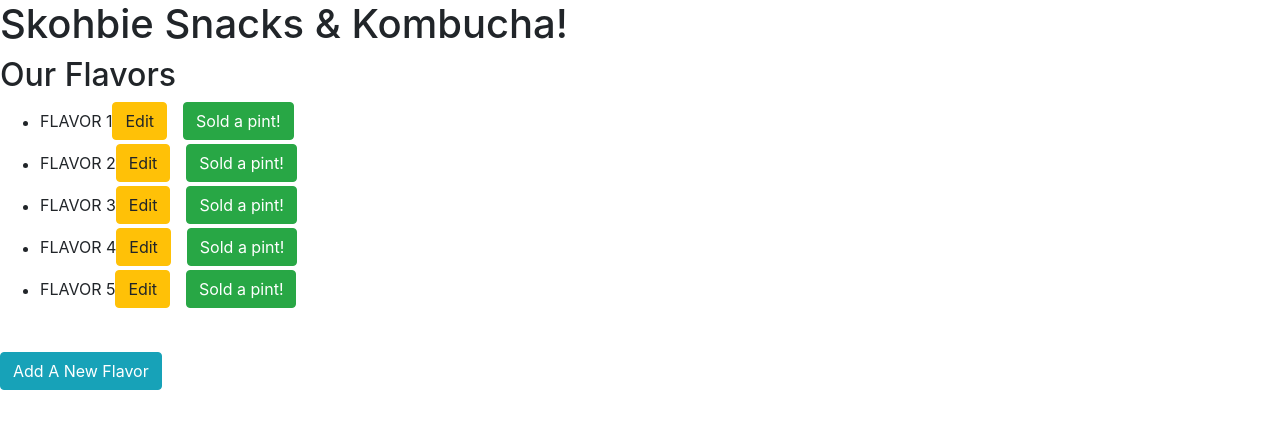
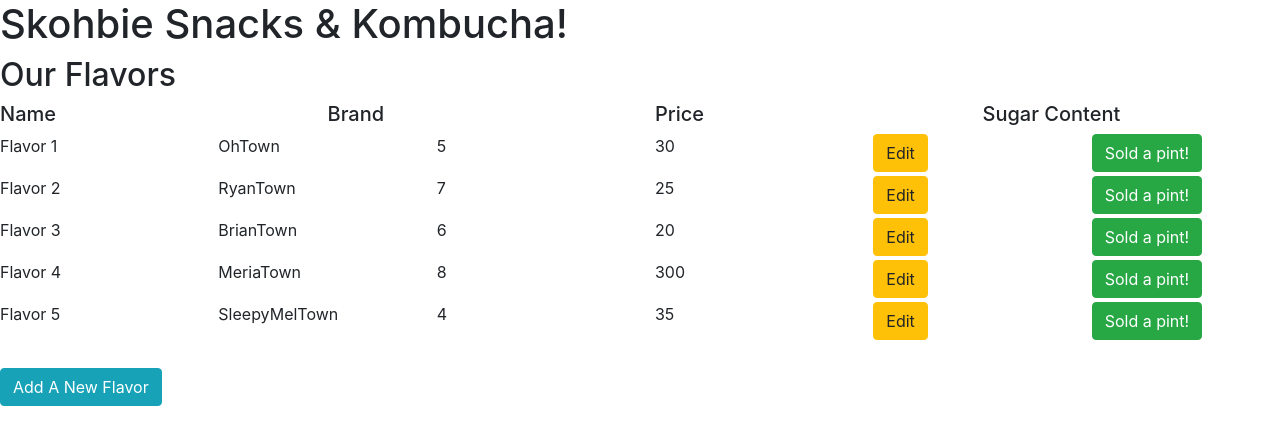
Before and after one commit to sn31/kombucha-store, an Angular app: page / in a window 1280 px wide. Shown: the top 444 px of the page. Built offline with nearby package versions, Linux system fonts and the light colour scheme.

Commit message:
continue styling

```diff
--- a/src/app/flavors/flavors.component.html
+++ b/src/app/flavors/flavors.component.html
@@ -1,22 +1,50 @@
 <h2>Our Flavors</h2>
-<ul class="flavors">
-    <li *ngFor="let flavor of flavors" (click)="onSelect(flavor)">
-        <span class="komflav">{{flavor.name | uppercase}}</span>
-        <button class="btn btn-warning mr-3 mb-1"(click)="editFlavor(flavor)">Edit</button>
-        <button class="btn btn-success mr-3 mb-1"(click)="soldFlavor(flavor)">Sold a pint!</button>
-    </li>
-</ul>
-
-<div *ngIf="selectedFlavor && editing == false">
-    <h2>{{selectedFlavor.name | uppercase}} Details</h2>
-    <div><span>Brand: </span>{{selectedFlavor.brand}}</div>
-    <div><span>Price: </span>{{selectedFlavor.price}}</div>
-    <div><span>Sugar Content: </span>{{selectedFlavor.sugarContent}}</div>
-    <div><span>Pints Available: </span>{{selectedFlavor.volume}}</div>
-
+<div class="row">
+    <div class="col">
+        <h5>Name</h5>
+    </div>
+    <div class="col">
+        <h5>Brand</h5>
+    </div>
+    <div class="col">
+        <h5>Price</h5>
+    </div>
+    <div class="col">
+        <h5>Sugar Content</h5>
+    </div>
 </div>
 
-<div *ngIf="selectedEditFlavor && editing == true">
+<div *ngFor="let flavor of flavors" class="row">
+    <div class="col">
+        <p>
+            <span class="komflav">{{flavor.name}}</span>
+        </p>
+    </div>
+    <div class="col">
+        <p>
+            <span class="komflav">{{flavor.brand}}</span>
+        </p>
+    </div>
+    <div class="col">
+        <p>
+            <span class="komflav">{{flavor.price}}</span>
+        </p>
+    </div>
+    <div class="col">
+        <p>
+            <span class="komflav">{{flavor.sugarContent}}</span>
+        </p>
+    </div>
+    <div class="col">
+        <button class="btn btn-warning mr-3 mb-1" (click)="editFlavor(flavor)">Edit</button>
+    </div>
+    <div class="col">
+        <button class="btn btn-success mr-3 mb-1" (click)="soldFlavor(flavor)">Sold a pint!</button>
+    </div>
+</div>
+
+
+<div *ngIf="selectedEditFlavor">
     <h2>{{selectedEditFlavor.name | uppercase}} Edit Details</h2>
 
     <div>
@@ -40,11 +68,11 @@
             <input [(ngModel)]="selectedEditFlavor.sugarContent" placeholder="sugar">
         </label>
     </div>
-    <button class="btn btn-dark"(click)="finishedEditing()">Done</button>
+    <button class="btn btn-dark" (click)="finishedEditing()">Done</button>
 </div><br>
 
-<button class="btn btn-info" (click) = "addNew = true">Add A New Flavor</button>
-<div *ngIf = "addNew">
+<button class="btn btn-info" (click)="addNew = true">Add A New Flavor</button>
+<div *ngIf="addNew">
     <h3>Add a new Flavor</h3>
     <form>
         <div class="form-group">
--- a/src/app/flavors/flavors.component.ts
+++ b/src/app/flavors/flavors.component.ts
@@ -12,10 +12,6 @@ export class FlavorsComponent{
   flavors = this.newFlavorList.flavorList;
   addNew = false;
   editing = false;
-  selectedFlavor: Flavor;
-  onSelect(flavor: Flavor): void {
-    this.selectedFlavor = flavor;
-  };
 
   // selectedFlavor = null;
 
```
Lines whose indentation alone changed are shown as unchanged.
